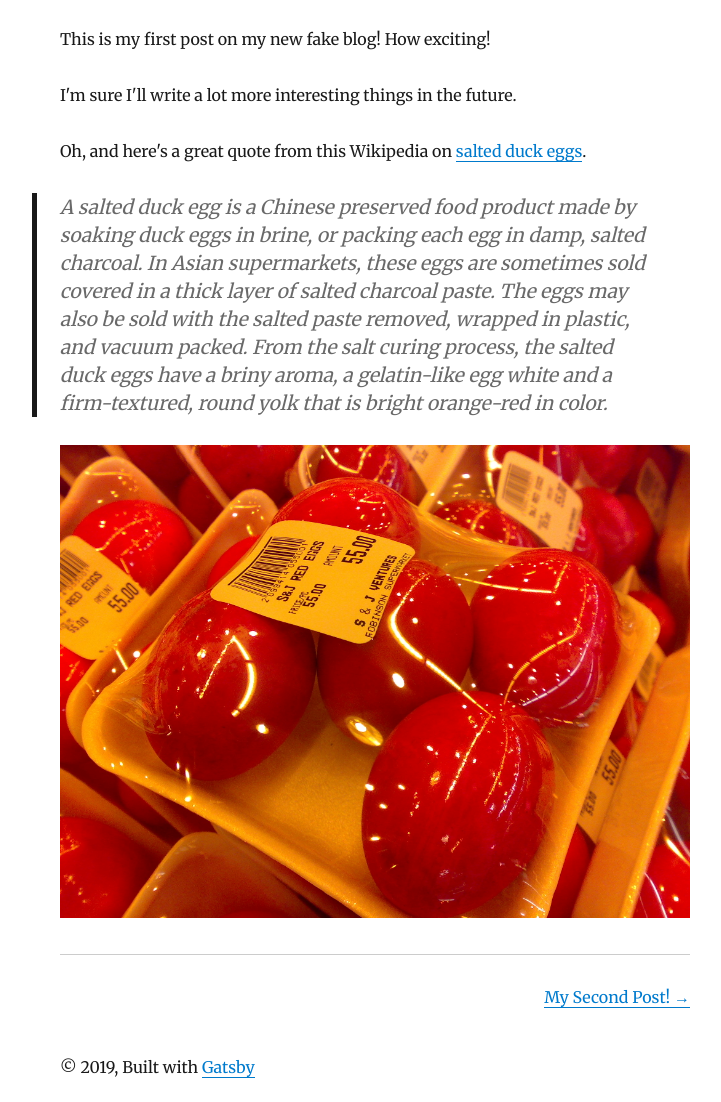
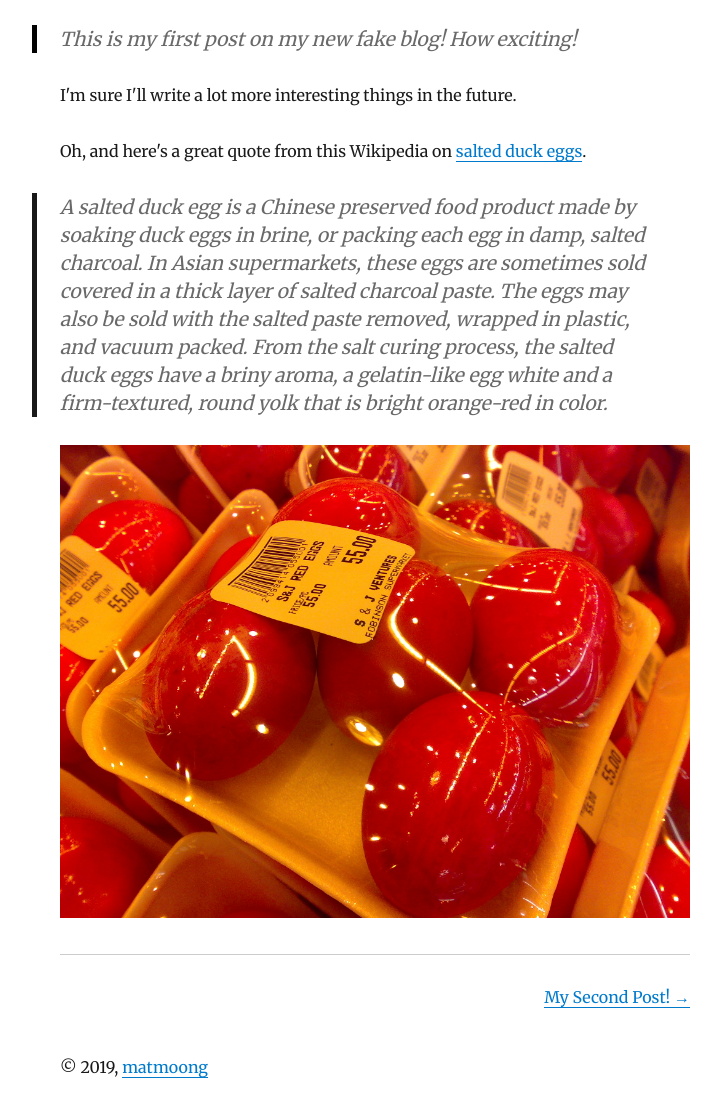
Before and after one commit to anlt149/gatsby_blog, a Gatsby site: page /hello-world/ in a window 1280 px wide. Shown: the part 198-1300 px from the top of the page, without its empty margins (265-986 px from the left). Built offline with nearby package versions, Linux system fonts and the light colour scheme; Gatsby itself is replaced by a stand-in of ours; some packages are replaced by stand-ins of ours.

Commit message:
minor fix

```diff
--- a/content/blog/hello-world/index.md
+++ b/content/blog/hello-world/index.md
@@ -3,7 +3,7 @@ title: Hello World
 date: "2015-05-01T22:12:03.284Z"
 ---
 
-This is my first post on my new fake blog! How exciting!
+>>This is my first post on my new fake blog! How exciting!
 
 I'm sure I'll write a lot more interesting things in the future.
 
--- a/src/components/bio.js
+++ b/src/components/bio.js
@@ -38,12 +38,12 @@ function Bio() {
               }}
             />
             <p>
-              Written by <strong>{author}</strong> who lives and works in San
-              Francisco building useful things.
+              My name is <strong>{author}</strong>, Senior in University of Information Technology
+              {/* Francisco building useful things. */}
               {` `}
-              <a href={`https://twitter.com/${social.twitter}`}>
+              {/* <a href={`https://twitter.com/${social.twitter}`}>
                 You should follow him on Twitter
-              </a>
+              </a> */}
             </p>
           </div>
         )
--- a/src/components/layout.js
+++ b/src/components/layout.js
@@ -63,9 +63,9 @@ class Layout extends React.Component {
         <header>{header}</header>
         <main>{children}</main>
         <footer>
-          © {new Date().getFullYear()}, Built with
+          © {new Date().getFullYear()},
           {` `}
-          <a href="https://www.gatsbyjs.org">Gatsby</a>
+          <a href="https://www.instagram.com/matmoong">matmoong</a>
         </footer>
       </div>
     )
--- a/src/templates/blog-post.js
+++ b/src/templates/blog-post.js
@@ -1,7 +1,7 @@
 import React from "react"
 import { Link, graphql } from "gatsby"
 
-import Bio from "../components/bio"
+// import Bio from "../components/bio"
 import Layout from "../components/layout"
 import SEO from "../components/seo"
 import { rhythm, scale } from "../utils/typography"
```
Also changed, not shown: content/assets/profile-pic.jpg.
